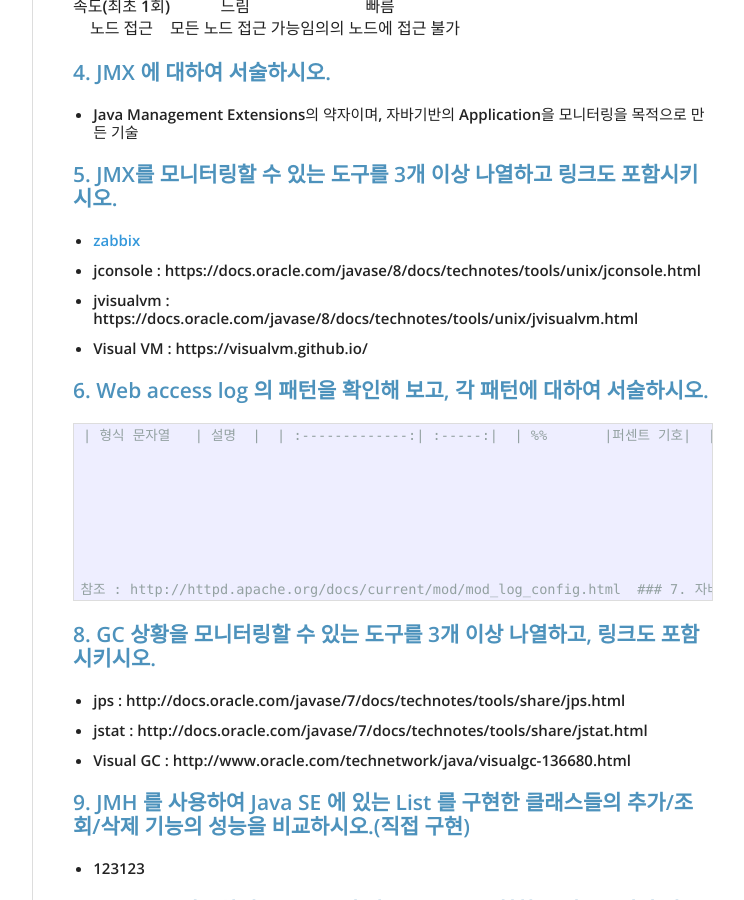
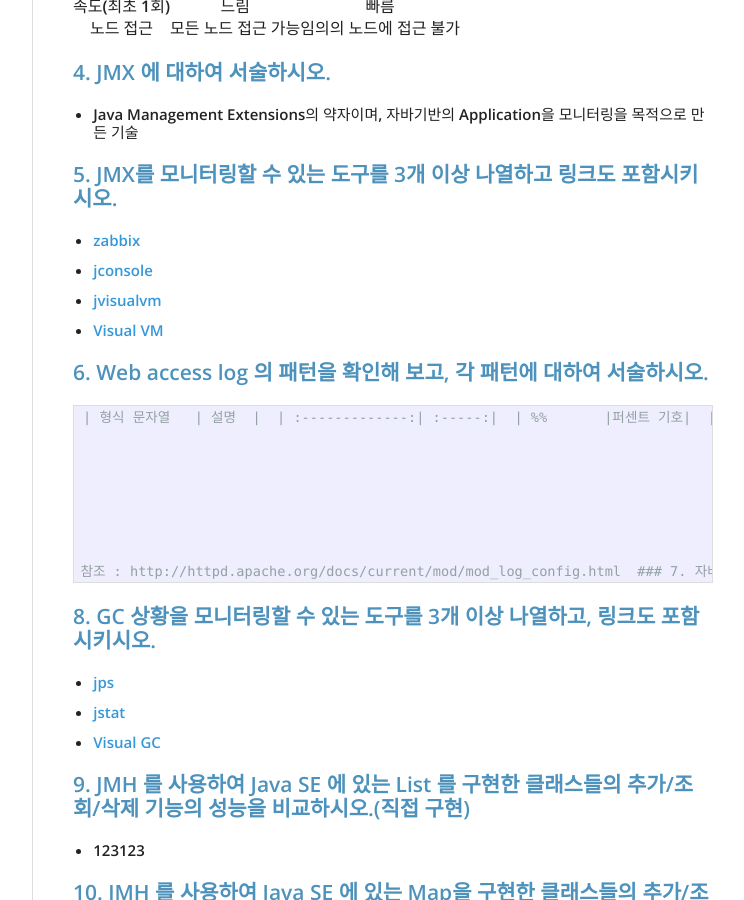
Before and after one commit to munjunoh02/munjunoh02.github.io, a Jekyll site: the page built from _posts/2017-03-05-성능.md, in a window 1280 px wide and 900 px high, scrolled down 626 px. Shown: the whole window, without its empty margins (378-1122 px from the left). Built offline with Jekyll 4.4.1, drawn with Linux system fonts in a browser that asks for light colours; nearby versions of some CDN libraries; comment, search, counter and statistics services are not loaded.

```diff
--- a/_posts/2017-03-05-성능.md
+++ b/_posts/2017-03-05-성능.md
@@ -33,9 +33,9 @@ categories:
 
 ### 5. JMX를 모니터링할 수 있는 도구를 3개 이상 나열하고 링크도 포함시키시오.
 - [zabbix](https://www.zabbix.com/documentation/3.4/manual/config/items/itemtypes/jmx_monitoring)
-- jconsole : https://docs.oracle.com/javase/8/docs/technotes/tools/unix/jconsole.html
-- jvisualvm : https://docs.oracle.com/javase/8/docs/technotes/tools/unix/jvisualvm.html
-- Visual VM : https://visualvm.github.io/
+- [jconsole](https://docs.oracle.com/javase/8/docs/technotes/tools/unix/jconsole.html)
+- [jvisualvm](https://docs.oracle.com/javase/8/docs/technotes/tools/unix/jvisualvm.html)
+- [Visual VM](https://visualvm.github.io/)
 
 ### 6. Web access log 의 패턴을 확인해 보고, 각 패턴에 대하여 서술하시오.
 	| 형식 문자열   | 설명  |
@@ -87,9 +87,9 @@ categories:
 - 메이저 GC :
 
 ### 8. GC 상황을 모니터링할 수 있는 도구를 3개 이상 나열하고, 링크도 포함시키시오.
-- jps : http://docs.oracle.com/javase/7/docs/technotes/tools/share/jps.html
-- jstat : http://docs.oracle.com/javase/7/docs/technotes/tools/share/jstat.html
-- Visual GC : http://www.oracle.com/technetwork/java/visualgc-136680.html
+- [jps](http://docs.oracle.com/javase/7/docs/technotes/tools/share/jps.html)
+- [jstat](http://docs.oracle.com/javase/7/docs/technotes/tools/share/jstat.html)
+- [Visual GC](http://www.oracle.com/technetwork/java/visualgc-136680.html)
 
 ### 9. JMH 를 사용하여 Java SE 에 있는 List 를 구현한 클래스들의 추가/조회/삭제 기능의 성능을 비교하시오.(직접 구현)
 - 123123
```
